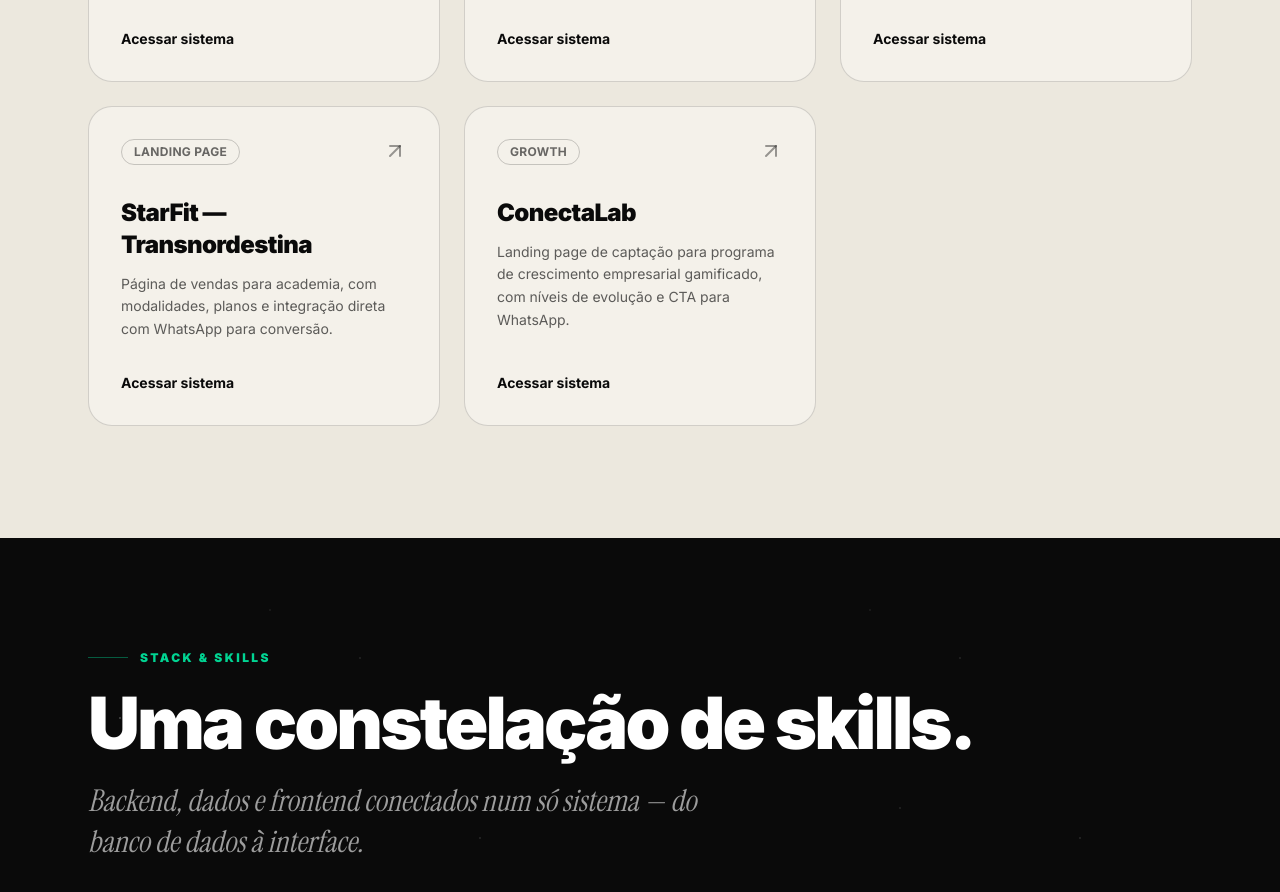
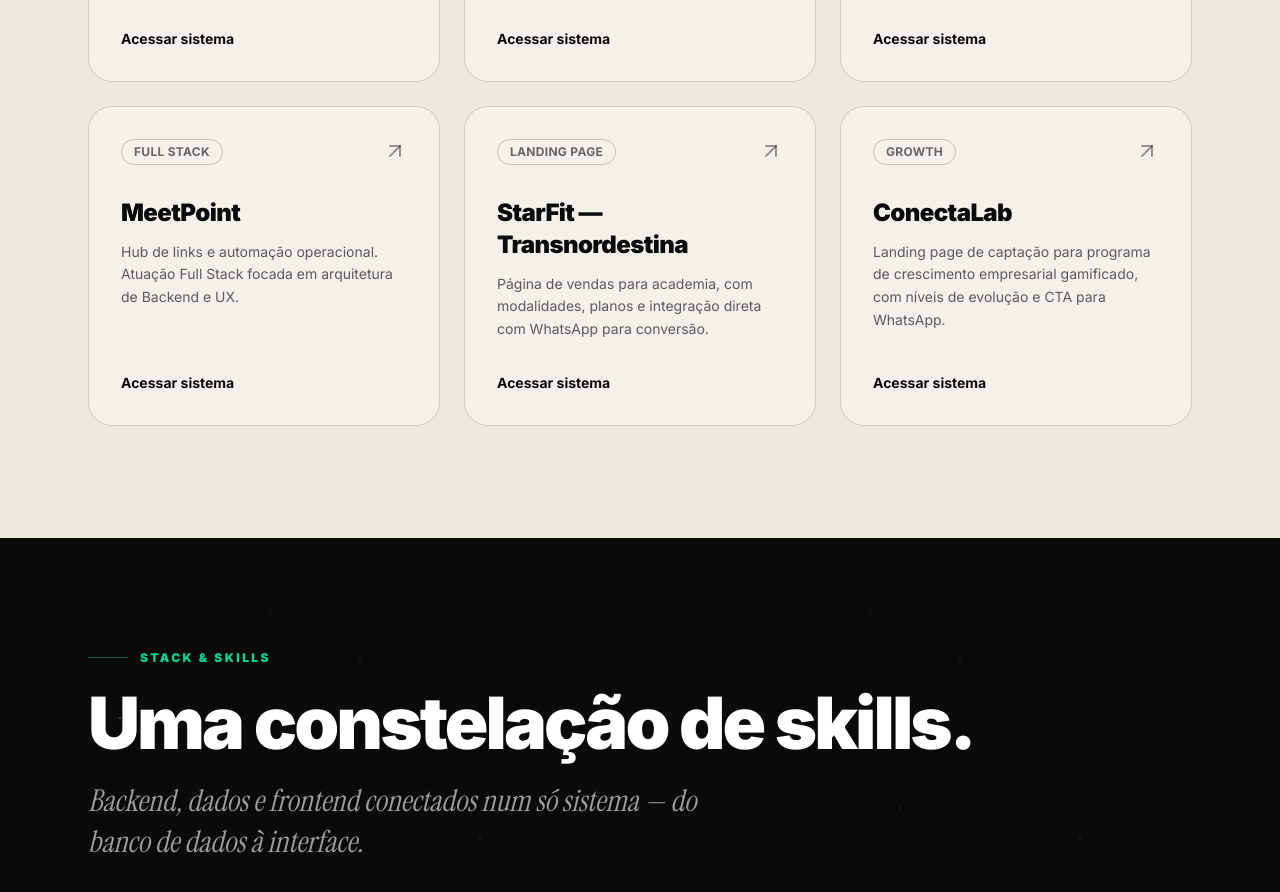
Before and after one commit to 7Genesis/portfolio-genesis, a Next.js app: page / in a window 1280 px wide. Shown: the part 2360-3252 px from the top of the page. Built offline with nearby package versions, Linux system fonts and the light colour scheme; no server answers.

Commit message:
chore: restaura projeto MeetPoint no portfólio

```diff
--- a/app/page.tsx
+++ b/app/page.tsx
@@ -60,6 +60,12 @@
     tag: 'Performance',
     desc: 'Implementação de alta performance integrada a campanhas de tráfego pago (Google Ads) para aquisição.',
     href: 'https://docctormedcaxiasdosul.com.br/odontologia/',
+  },
+  {
+    title: 'MeetPoint',
+    tag: 'Full Stack',
+    desc: 'Hub de links e automação operacional. Atuação Full Stack focada em arquitetura de Backend e UX.',
+    href: 'https://novalab.me/meetpoint',
   },
   {
     title: 'StarFit — Transnordestina',
```
